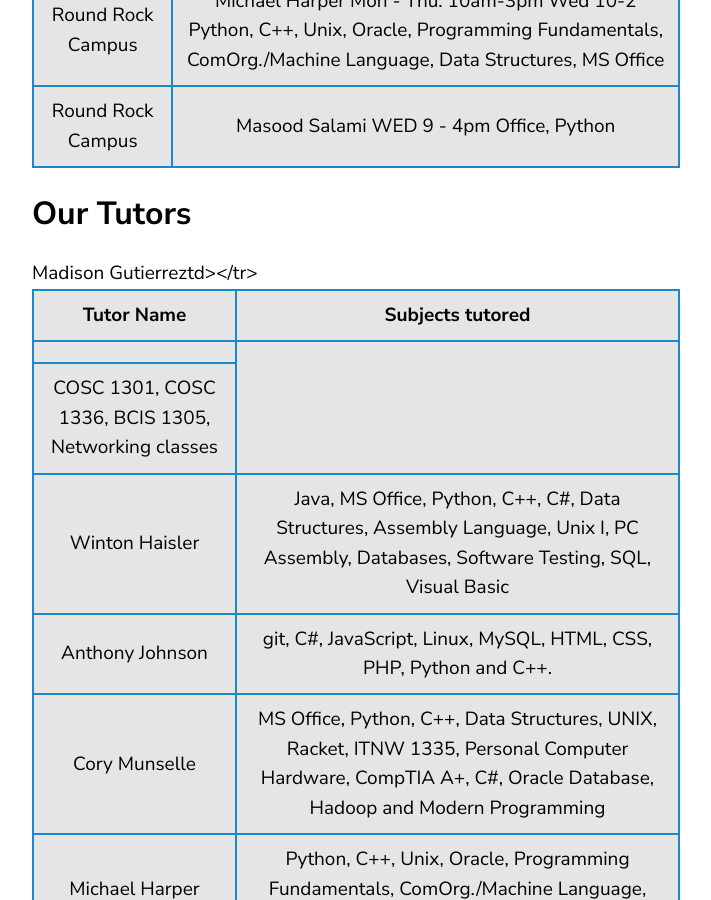
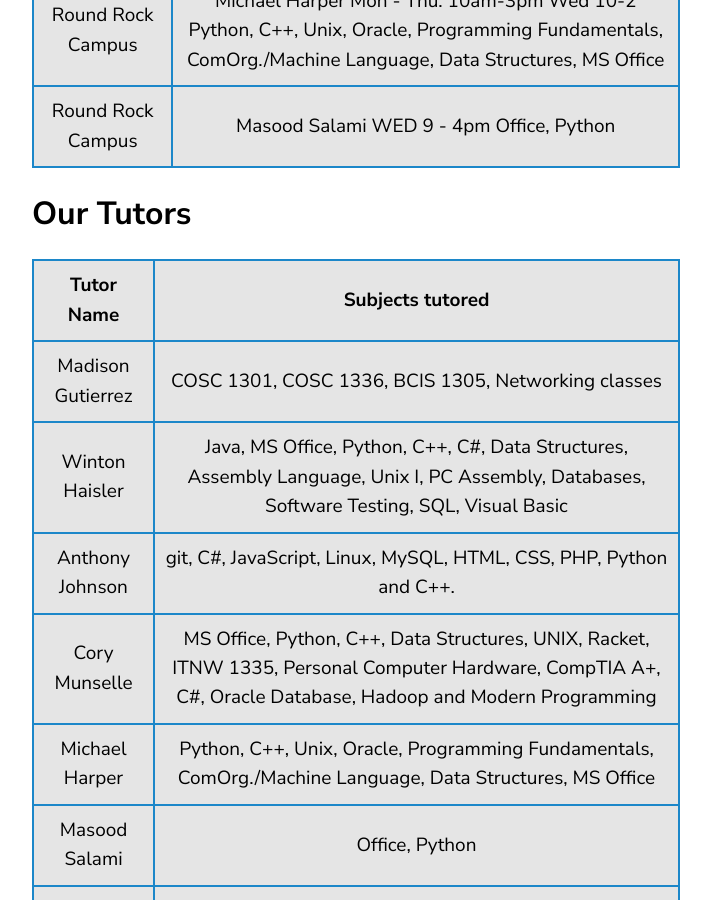
Before and after one commit to roosterrichard/acctutor, a Jekyll site: the page built from index.md, in a window 1280 px wide and 900 px high, scrolled down 2119 px. Shown: the whole window, without its empty margins (68-779 px from the left). Built offline with Jekyll 4.4.1, drawn with Linux system fonts in a browser that asks for light colours; our own code applies the rules of GitHub Pages for plain Markdown files; part of the change alters nothing that is shown.

Commit message:
Update index.md

```diff
--- a/index.md
+++ b/index.md
@@ -43,7 +43,7 @@ This is a first come first serve system where the average wait time is < 3 minut
 <tr>
 <td><b>Tutor Name</b></td><td><b>Subjects tutored</b></td>
 </tr>
-<tr><td></td>Madison Gutierrez</tr>td><td>COSC 1301, COSC 1336, BCIS 1305, Networking classes</td></tr>
+<tr><td>Madison Gutierrez</td><td>COSC 1301, COSC 1336, BCIS 1305, Networking classes</td></tr>
 <tr><td>Winton Haisler</td><td>Java, MS Office, Python, C++, C#, Data Structures, Assembly Language, Unix I, PC Assembly, Databases, Software Testing, SQL, Visual Basic</td></tr>
 <tr><td>Anthony Johnson</td><td>git, C#, JavaScript, Linux, MySQL, HTML, CSS, PHP, Python and C++.</td></tr>
 <tr><td>Cory Munselle</td><td>MS Office, Python, C++, Data Structures, UNIX, Racket, ITNW 1335, Personal Computer Hardware, CompTIA A+, C#, Oracle Database, Hadoop and Modern Programming</td></tr>
```
